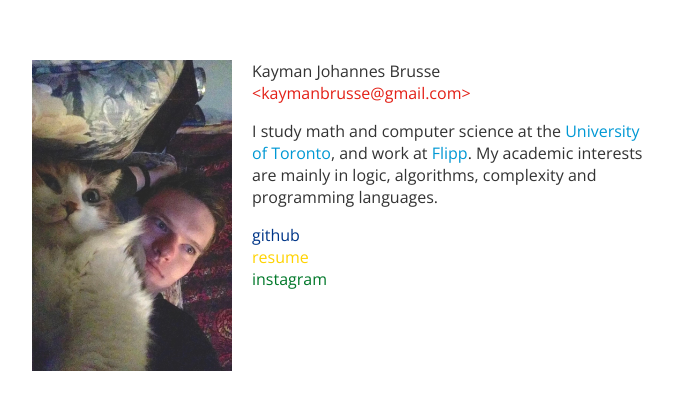
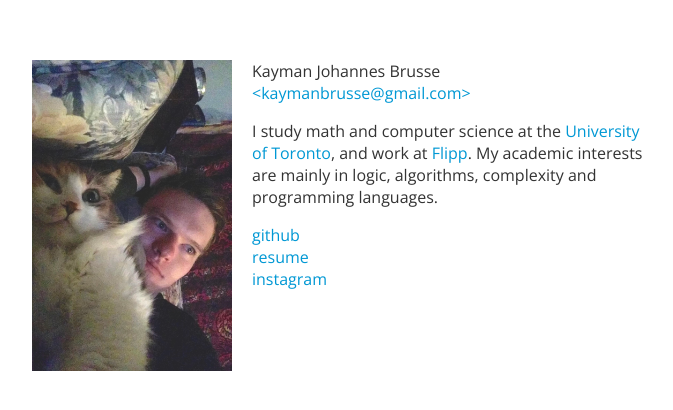
Before and after one commit to kaymanb/another-website, a React (Create React App) app: page / in a window 1280 px wide. Shown: the part 110-520 px from the top of the page, without its empty margins (298-971 px from the left). Built offline with nearby package versions, Linux system fonts and the light colour scheme.

Commit message:
:art: Changed all links to be the same color of blue.

```diff
--- a/src/components/Link.tsx
+++ b/src/components/Link.tsx
@@ -41,7 +41,7 @@ interface LinkProps {
 
 export const Link = (props: LinkProps) => (
   <StyledLink
-    color={props.color}
+    color="lightBlue"
     href={!props.url ? undefined : props.url}
     target="_blank"
   >
```
